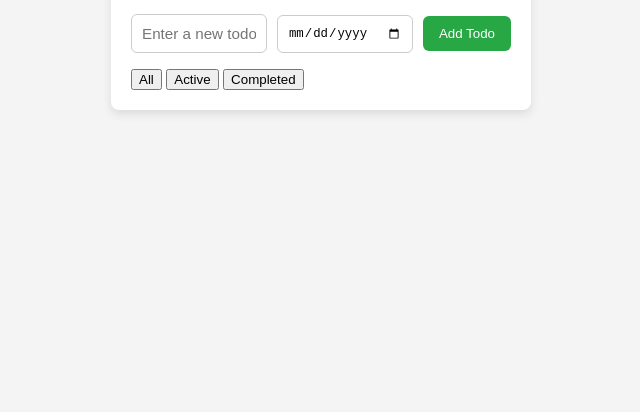
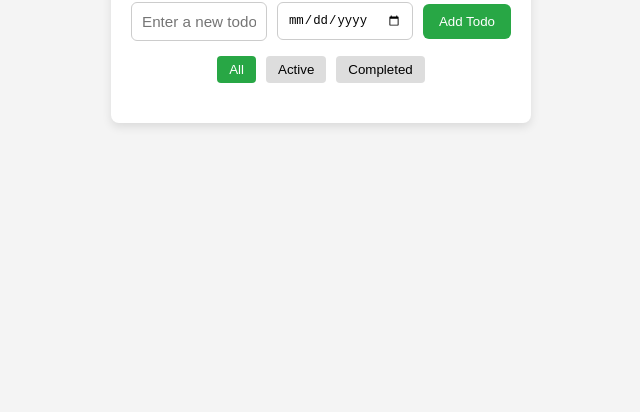
Before and after one commit to sebaholl/Todo-APP, a website built with Vite: page index.html in a window 1280 px wide. Shown: the part 388-800 px from the top of the page, without its empty margins (319-959 px from the left). Built offline with nearby package versions, Linux system fonts and the light colour scheme.

Commit message:
style: add styling for filter buttons and active filter state

```diff
--- a/src/style.css
+++ b/src/style.css
@@ -243,6 +243,30 @@ h1 {
   font-size: 0.9em;
 }
 
+
+.filter-buttons {
+  display: flex;
+  justify-content: center;
+  gap: 10px;
+  margin-top: 15px;
+  margin-bottom: 20px;
+}
+
+.filter-buttons button {
+  padding: 6px 12px;
+  border: none;
+  border-radius: 4px;
+  cursor: pointer;
+  background: #ddd;
+  font-weight: 500;
+}
+
+.filter-buttons button.active-filter {
+  background: #28a745;
+  color: #fff;
+}
+
+
 /* ==== RESPONSIVE ==== */
 @media (max-width: 400px) {
   .todo-form {
```
